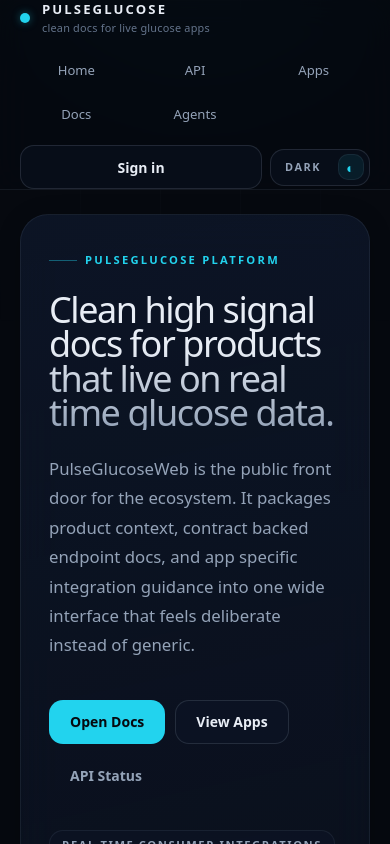
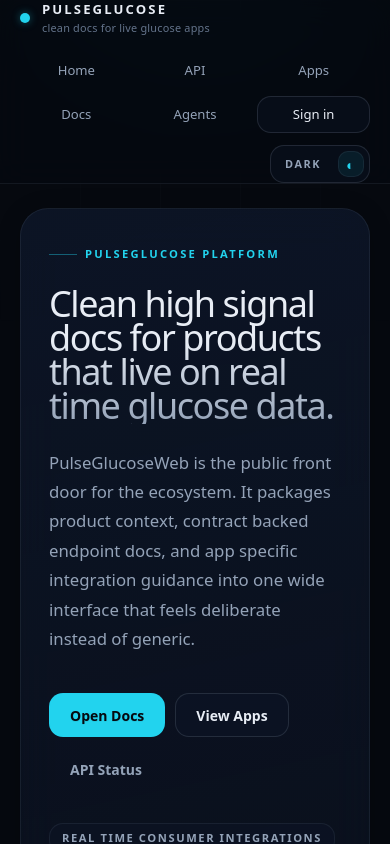
Before and after one commit to DanielDanielsson/PulseGlucoseWeb, a Next.js app: page / in a window 390 px wide. Shown: the top 844 px of the page. Built offline with nearby package versions, Linux system fonts and the light colour scheme; no server answers.

Commit message:
fix(site-header): move CTA into nav and refactor header layout to grid

```diff
--- a/app/globals.css
+++ b/app/globals.css
@@ -362,9 +362,9 @@
   }
 
   .site-header__inner {
-    display: flex;
+    display: grid;
+    grid-template-columns: auto minmax(0, 1fr);
     align-items: center;
-    justify-content: space-between;
     gap: 1rem;
     min-height: 4rem;
   }
@@ -405,9 +405,11 @@
   }
 
   .site-header__actions {
-    display: flex;
+    display: grid;
+    grid-template-columns: minmax(0, 1fr) auto;
     align-items: center;
-    gap: 0.5rem;
+    gap: 0.75rem;
+    min-width: 0;
   }
 
   .site-header__utility {
@@ -415,25 +417,34 @@
     align-items: center;
     gap: 0.5rem;
     flex-shrink: 0;
+    justify-content: flex-end;
   }
 
   .site-nav {
-    display: flex;
-    flex-wrap: wrap;
-    align-items: center;
-    gap: 0.25rem;
-    justify-content: flex-end;
+    display: grid;
+    grid-auto-flow: column;
+    grid-auto-columns: minmax(0, 1fr);
+    align-items: stretch;
+    gap: 0.5rem;
+    min-width: 0;
+    width: 100%;
   }
 
   .site-nav__link,
+  .site-nav .button-secondary,
   .docs-link,
   .endpoint-link {
+    display: inline-flex;
+    align-items: center;
+    justify-content: center;
     border: 1px solid transparent;
     border-radius: var(--radius);
     padding: 0.5rem 0.875rem;
     color: var(--text-dim);
     font-size: 0.875rem;
     font-weight: 500;
+    width: 100%;
+    min-width: 0;
     transition:
       color 140ms ease,
       background 140ms ease,
@@ -441,11 +452,19 @@
   }
 
   .site-nav__link:hover,
+  .site-nav .button-secondary:hover,
   .docs-link:hover,
   .endpoint-link:hover {
     color: var(--text);
     border-color: var(--border-hover);
     background: var(--accent-soft);
+  }
+
+  .site-nav__link--cta,
+  .site-nav .button-secondary {
+    border-color: var(--border-strong);
+    background: var(--surface-muted);
+    color: var(--text);
   }
 
   /* --- Theme toggle --- */
@@ -1125,6 +1144,10 @@
     .docs-main {
       width: 100%;
     }
+
+    .site-header__inner {
+      grid-template-columns: 1fr;
+    }
   }
 
   /* Mobile breakpoint */
@@ -1136,14 +1159,15 @@
     }
 
     .site-header__actions {
-      flex-direction: column;
+      grid-template-columns: 1fr;
       align-items: stretch;
       gap: 0.75rem;
     }
 
     .site-nav {
-      display: grid;
       grid-template-columns: repeat(3, minmax(0, 1fr));
+      grid-auto-flow: row;
+      grid-auto-columns: auto;
       gap: 0.375rem;
     }
 
@@ -1156,7 +1180,7 @@
     }
 
     .site-header__utility {
-      justify-content: space-between;
+      justify-content: flex-end;
     }
 
     .site-header__cta {
@@ -1170,5 +1194,6 @@
       flex-direction: column;
       align-items: stretch;
     }
+
   }
 }
--- a/components/site-header.tsx
+++ b/components/site-header.tsx
@@ -32,12 +32,12 @@ export async function SiteHeader() {
                 {link.label}
               </Link>
             ))}
-          </nav>
-          <div className="site-header__utility">
-            <Link href={session ? '/dashboard' : '/login'} className="button-secondary site-header__cta">
+            <Link href={session ? '/dashboard' : '/login'} className="site-nav__link site-nav__link--cta">
               {session ? 'Dashboard' : 'Sign in'}
             </Link>
             {session && <SignOutButton />}
+          </nav>
+          <div className="site-header__utility">
             <ThemeToggle />
           </div>
         </div>
```
